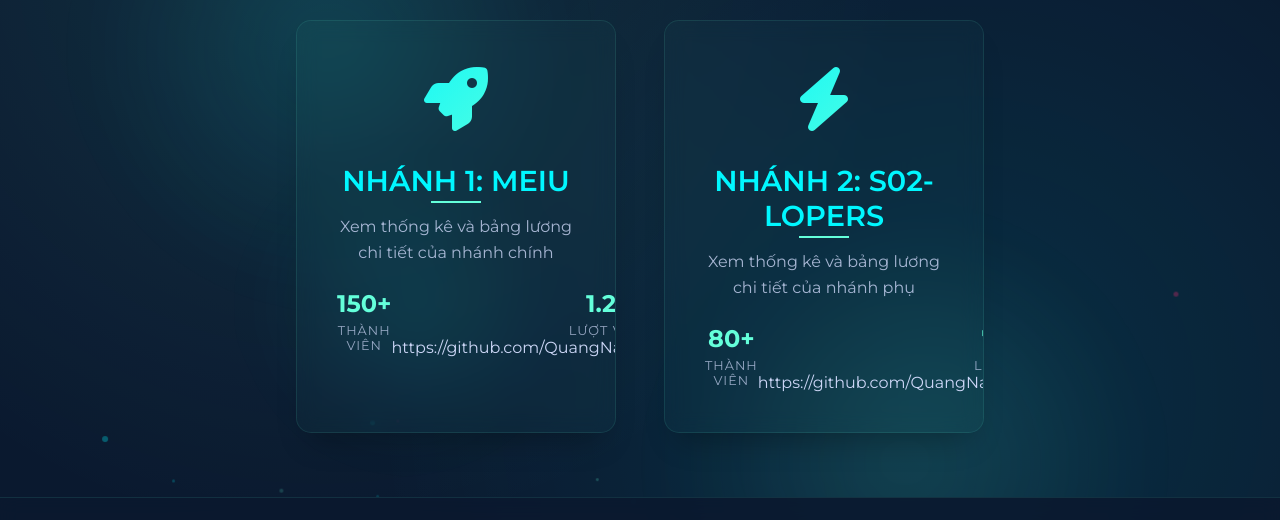
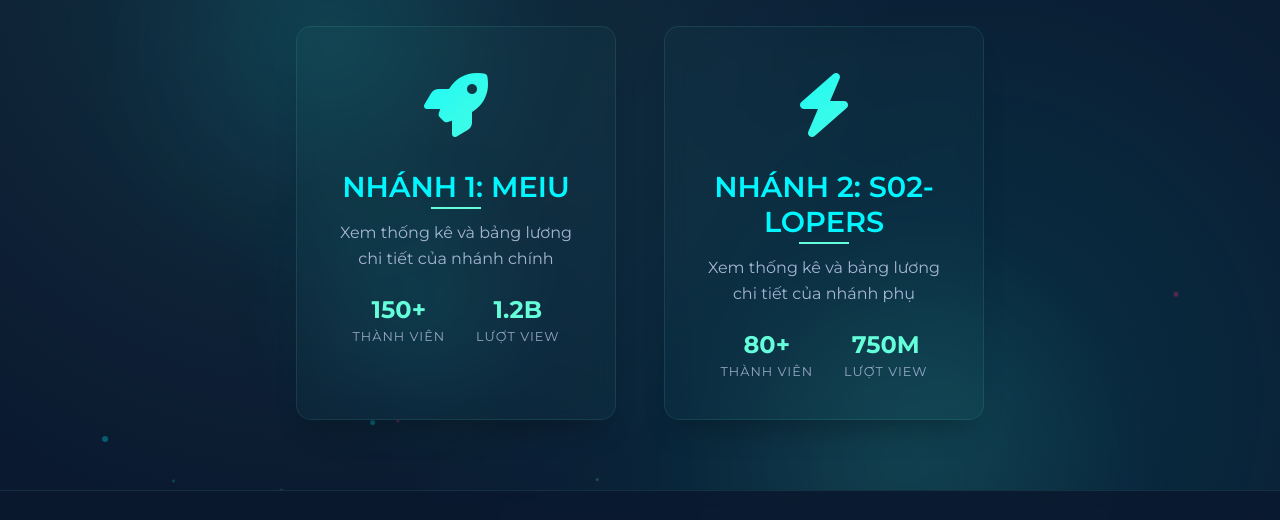
Before and after one commit to QuangNamTricker/tongctv-Lopers, a plain HTML site: page index.html in a window 1280 px wide. Shown: the part 265-785 px from the top of the page. Drawn offline with Linux system fonts and the light colour scheme.

Commit message:
Update index.html

```diff
--- a/index.html
+++ b/index.html
@@ -404,7 +404,6 @@
         <div class="stat">
           <div class="stat-value">1.2B</div>
           <div class="stat-label">Lượt view</div>
-          <a>https://github.com/QuangNamTricker/spamtiktokmeiu</a>
         </div>
       </div>
     </div>
@@ -423,7 +422,6 @@
         <div class="stat">
           <div class="stat-value">750M</div>
           <div class="stat-label">Lượt view</div>
-          <a>https://github.com/QuangNamTricker/SPAMTIKTOKS02_LOPERS</a>
         </div>
       </div>
     </div>
```
